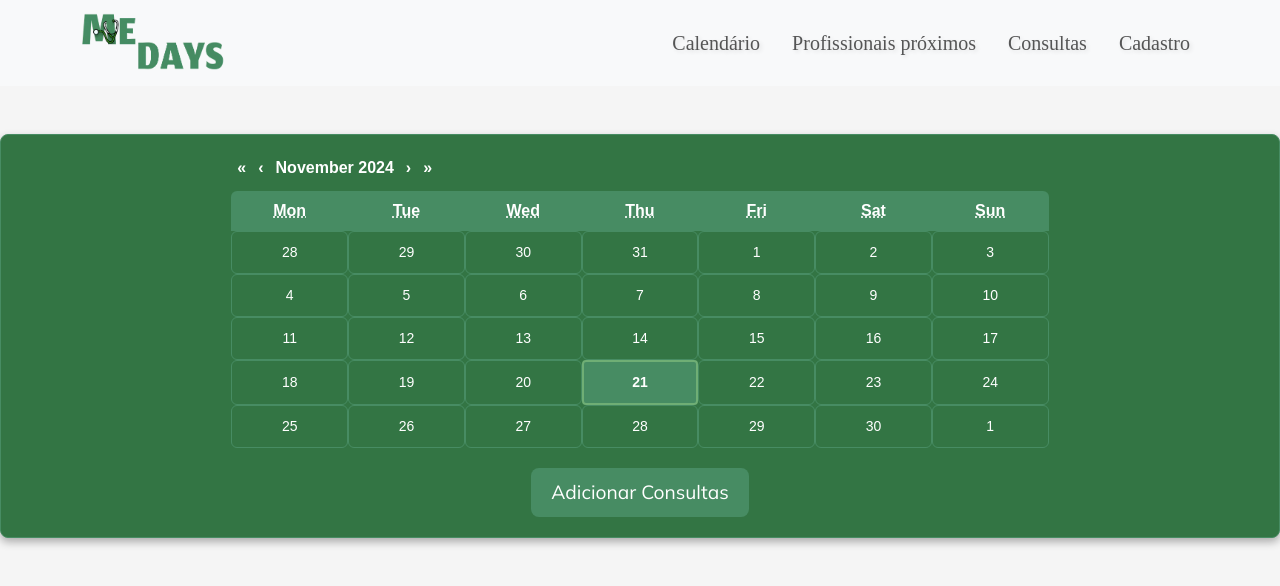
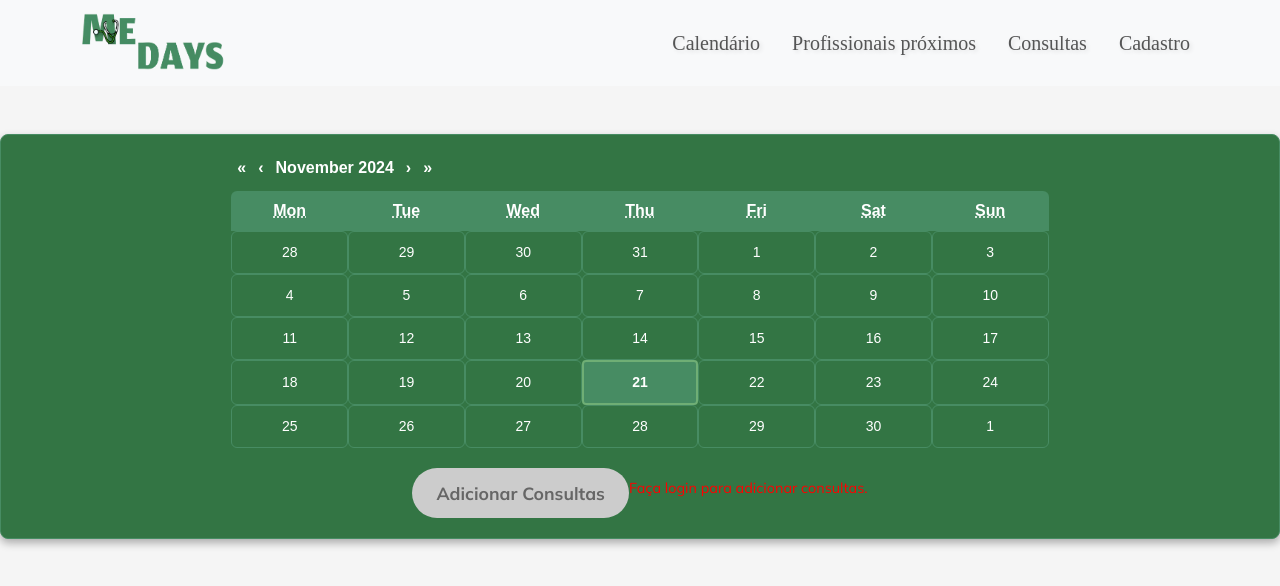
Before and after one commit to Brenda-G06/front, a React (Create React App) app: page /calendario in a window 1280 px wide. Shown: the top 586 px of the page. Built offline with nearby package versions, Linux system fonts and the light colour scheme; a web font is replaced by a local one.

Commit message:
commit front

```diff
--- a/src/componentes/Calendario.js
+++ b/src/componentes/Calendario.js
@@ -91,13 +91,17 @@ const CalendarioPage = ({ usuarioId: propUsuarioId }) => {
 
 
             <div className="add-button-container">
-                <button
-                    className="add-button"
-                    onClick={() => setIsModalOpen(true)}
-                >
-                    Adicionar Consultas
-                </button>
-            </div>
+    <button
+        className={`add-button ${!usuarioId ? 'disabled' : ''}`}
+        onClick={() => usuarioId && setIsModalOpen(true)}
+        disabled={!usuarioId}
+    >
+        Adicionar Consultas
+    </button>
+    {!usuarioId && (
+        <p className="login-warning">Faça login para adicionar consultas.</p>
+    )}
+</div>
 
             <ConsultaModal
                 isOpen={isModalOpen}
--- a/src/componentes/StyleInterno.css
+++ b/src/componentes/StyleInterno.css
@@ -513,18 +513,34 @@ text-align: right;
   justify-content: center;
   margin-top: 20px; /* Espaçamento entre o calendário e o botão */
 }
+.add-button {
+  background-color: #28a745;
+  color: white;
+  border: none;
+  padding: 12px 24px;
+  border-radius: 25px;
+  font-size: 1.1rem;
+  font-weight: bold;
+  cursor: pointer;
+  transition: all 0.3s ease-in-out;
+}
 
-.add-button {
-  background-color: #478C63;
-  color: white;
-  font-size: 1.2rem;
-  padding: 10px 20px;
-  border: none;
-  border-radius: 8px;
-  cursor: pointer;
-  transition: background-color 0.3s ease;
-  font-family: 'Mulish', sans-serif;
+.add-button:hover {
+  background-color: #218838;
+  transform: scale(1.05);
+  box-shadow: 0 6px 8px rgba(0, 0, 0, 0.3);
 }
-.add-button:hover {
-  background-color: #6FAE75;
+
+.add-button.disabled {
+  background-color: #cccccc;
+  color: #666666;
+  cursor: not-allowed;
+  box-shadow: none;
+  transform: none;
 }
+
+.login-warning {
+  color: red;
+  font-size: 0.9rem;
+  margin-top: 10px;
+}
```
